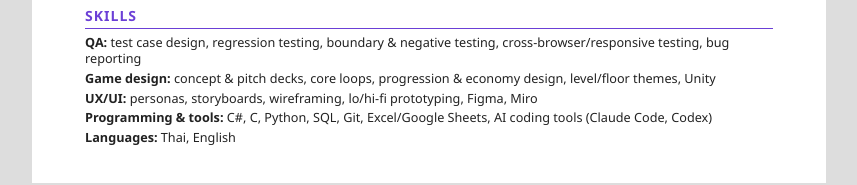
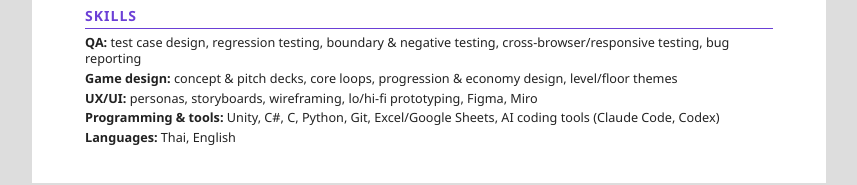
Before and after one commit to NinjoMUDA/NinjoMUDA.github.io, a plain HTML site: page resume.html in a window 1280 px wide. Shown: the part 994-1179 px from the top of the page, without its empty margins (211-1068 px from the left). Drawn offline with Linux system fonts and the light colour scheme.

Commit message:
Resume skills: Unity in place of SQL
Co-Authored-By: Claude Opus 5.5 <noreply@anthropic.com>

```diff
--- a/resume.html
+++ b/resume.html
@@ -105,9 +105,9 @@
   <h2>Skills</h2>
   <div class="skills">
     <div><b>QA:</b> test case design, regression testing, boundary &amp; negative testing, cross-browser/responsive testing, bug reporting</div>
-    <div><b>Game design:</b> concept &amp; pitch decks, core loops, progression &amp; economy design, level/floor themes, Unity</div>
+    <div><b>Game design:</b> concept &amp; pitch decks, core loops, progression &amp; economy design, level/floor themes</div>
     <div><b>UX/UI:</b> personas, storyboards, wireframing, lo/hi-fi prototyping, Figma, Miro</div>
-    <div><b>Programming &amp; tools:</b> C#, C, Python, SQL, Git, Excel/Google Sheets, AI coding tools (Claude Code, Codex)</div>
+    <div><b>Programming &amp; tools:</b> Unity, C#, C, Python, Git, Excel/Google Sheets, AI coding tools (Claude Code, Codex)</div>
     <div><b>Languages:</b> Thai, English</div>
   </div>
 
```
